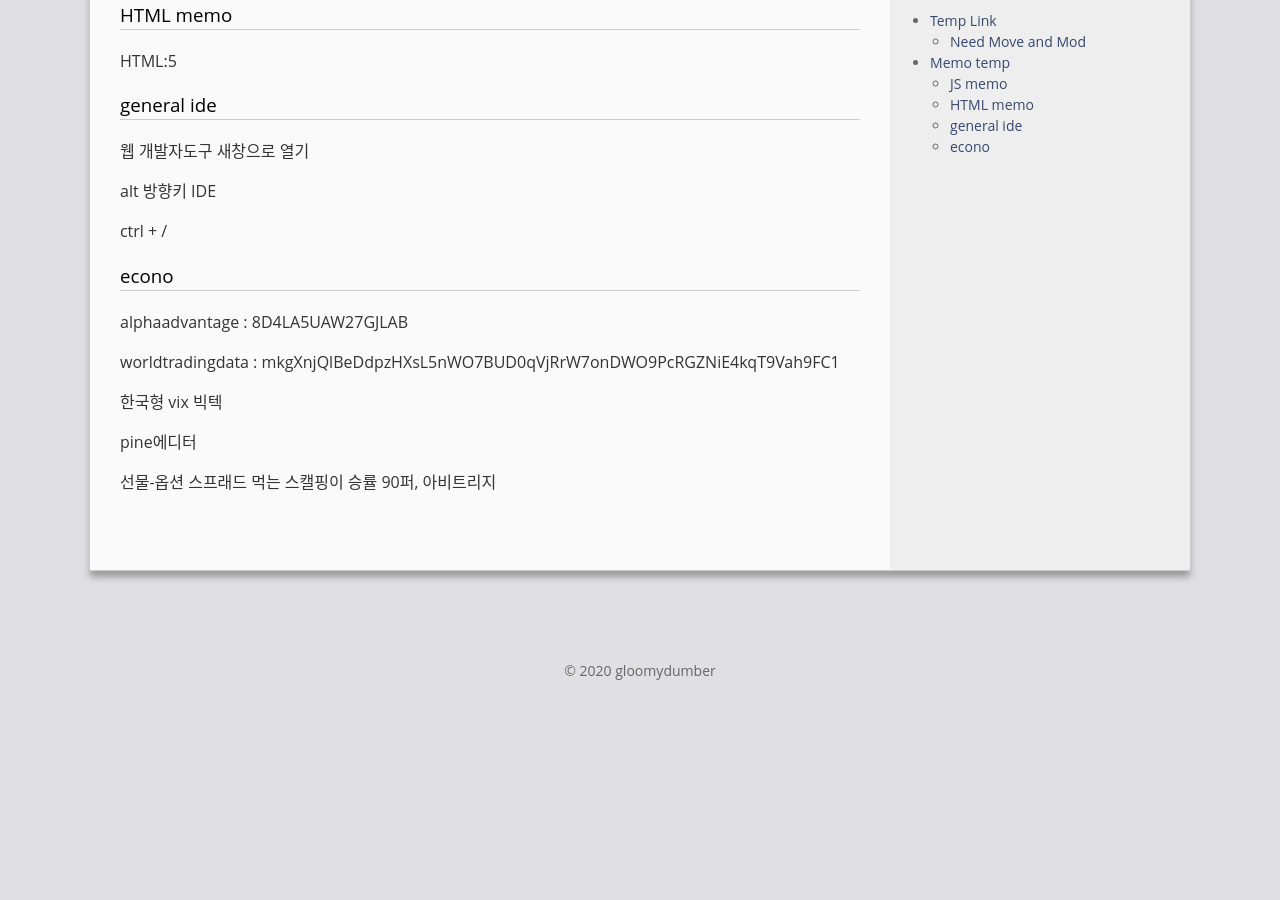
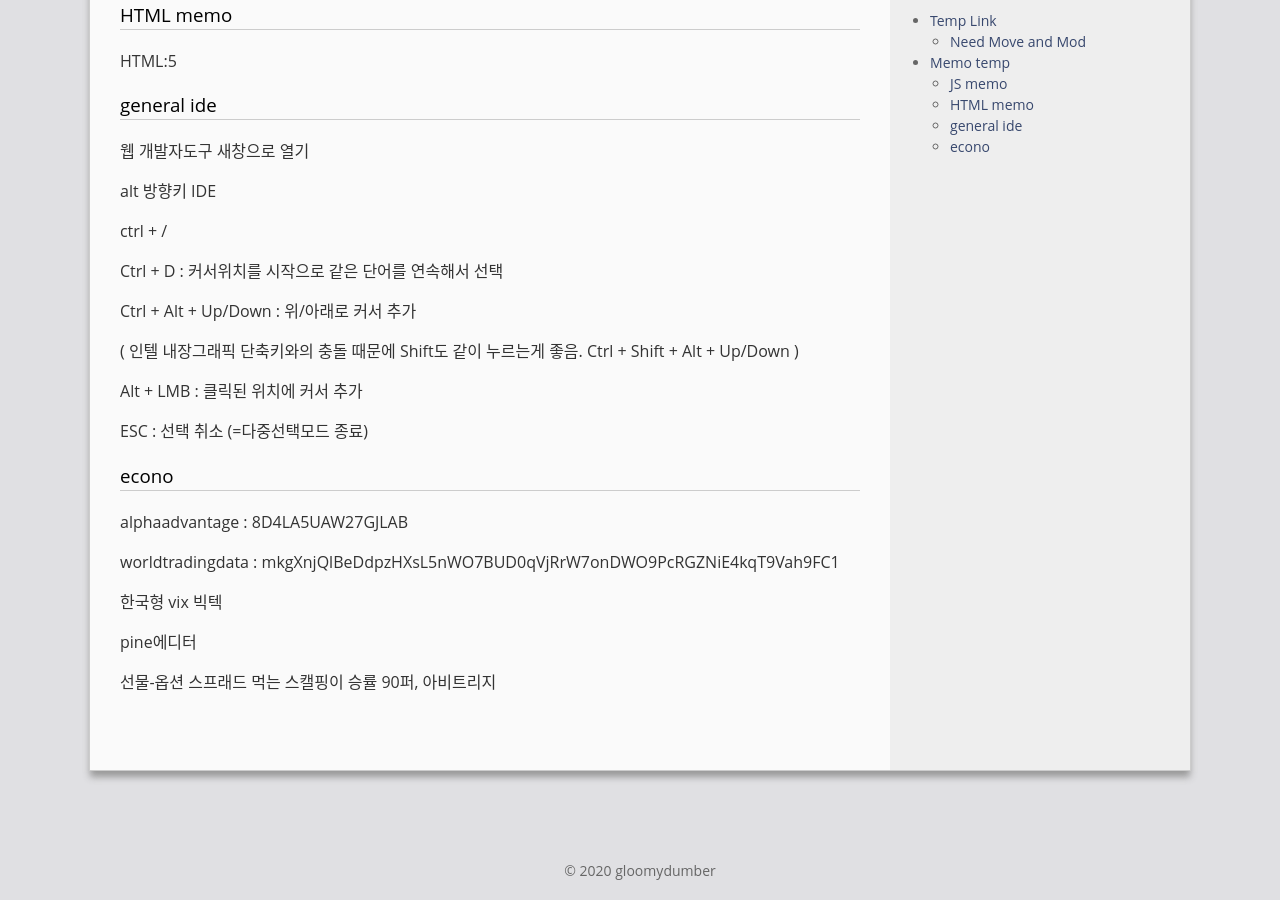
Before and after one commit to gloomydumber/copy, a Jekyll site: the page built from _posts/2020-03-01-TempLink.md, in a window 1280 px wide and 900 px high, scrolled down 2561 px. Built offline with Jekyll 4.4.1, drawn with Linux system fonts in a browser that asks for light colours; comment, search, counter and statistics services are not loaded; before the commit the page ends 3302 px from its top, so only the background shows below that.

Commit message:
PostModded

```diff
--- a/_posts/2020-03-01-TempLink.md
+++ b/_posts/2020-03-01-TempLink.md
@@ -132,6 +132,16 @@ alt 방향키 IDE
 
 ctrl + /
 
+Ctrl + D : 커서위치를 시작으로 같은 단어를 연속해서 선택
+
+Ctrl + Alt + Up/Down : 위/아래로 커서 추가
+
+( 인텔 내장그래픽 단축키와의 충돌 때문에 Shift도 같이 누르는게 좋음. Ctrl + Shift + Alt + Up/Down )
+
+Alt + LMB : 클릭된 위치에 커서 추가
+
+ESC : 선택 취소 (=다중선택모드 종료)
+
 ### econo
 
 alphaadvantage : 8D4LA5UAW27GJLAB
```
